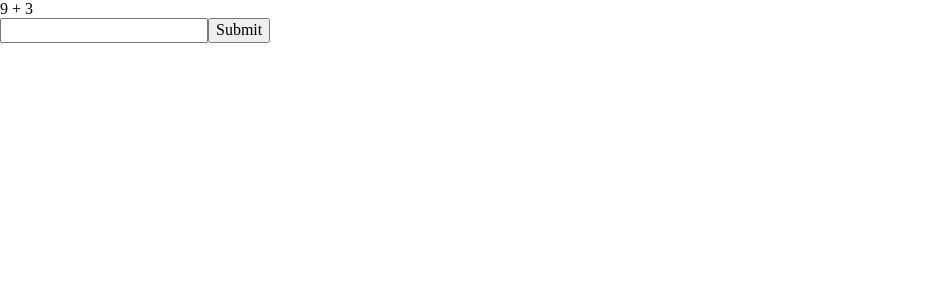
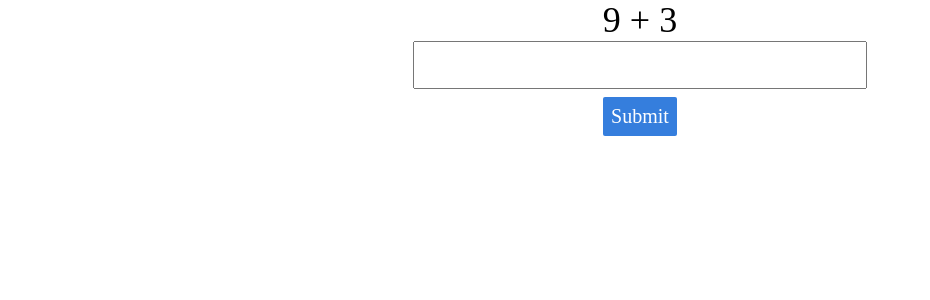
Before and after one commit to jarusll/quiz, a React (Create React App) app: page / in a window 1280 px wide. Shown: the top 300 px of the page, without its empty margins (0-930 px from the left). Built offline with nearby package versions, Linux system fonts and the light colour scheme.

Commit message:
style UI

```diff
--- a/src/components/QuizUI/index.js
+++ b/src/components/QuizUI/index.js
@@ -3,10 +3,10 @@ import { useRef } from "react"
 function QuizUI({ left, right, operator, submit }) {
 	const inputRef = useRef(null)
 	return (
-		<div>
+		<div className="flex flex-column f2 items-center">
 			<div>{left} {operator} {right}</div>
 			<input type="text" ref={inputRef} />
-			<button onClick={() => {
+			<button className="f4 ma2 bg-blue white bn pa2 br1" onClick={() => {
 				submit(inputRef.current.value)
 				inputRef.current.value = ""
 			}}>Submit</button>
```
